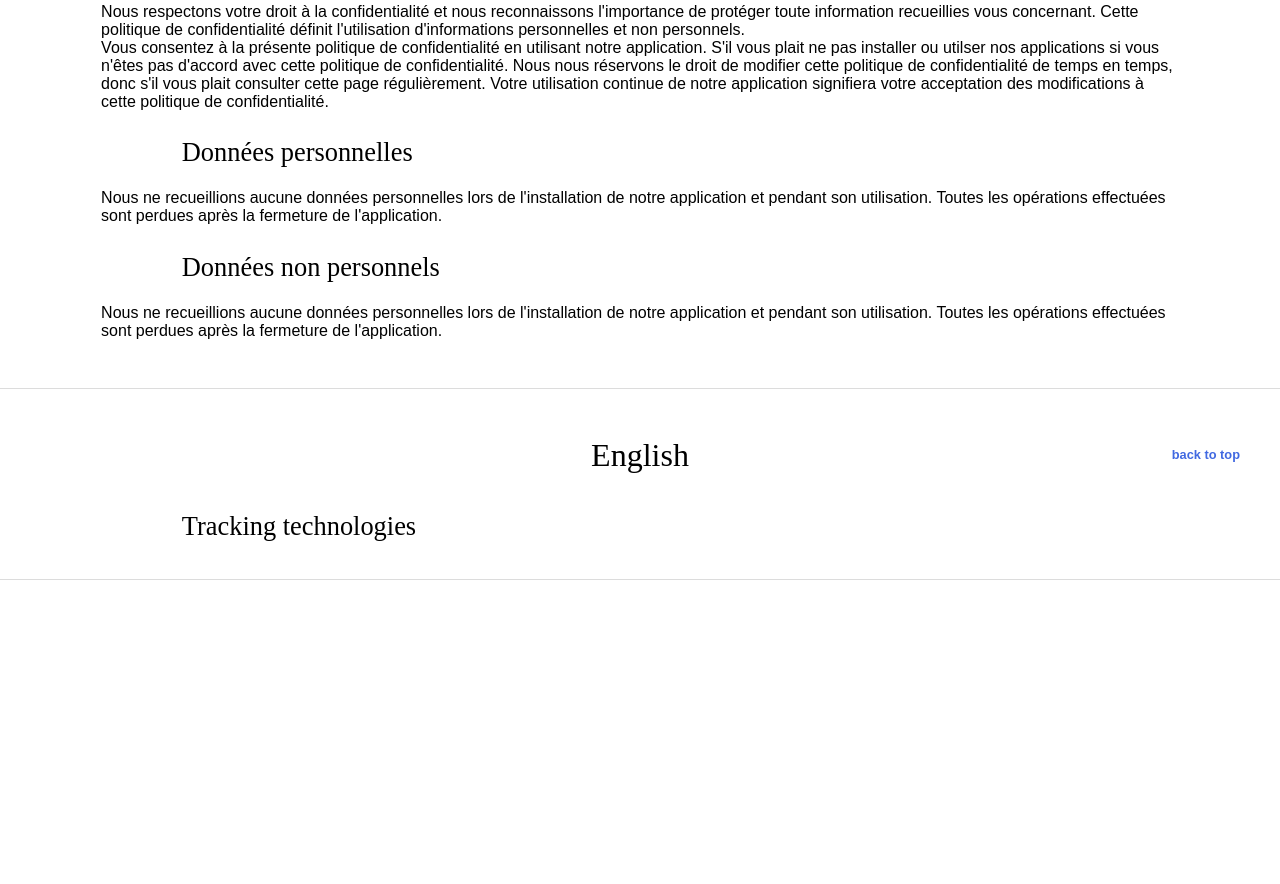
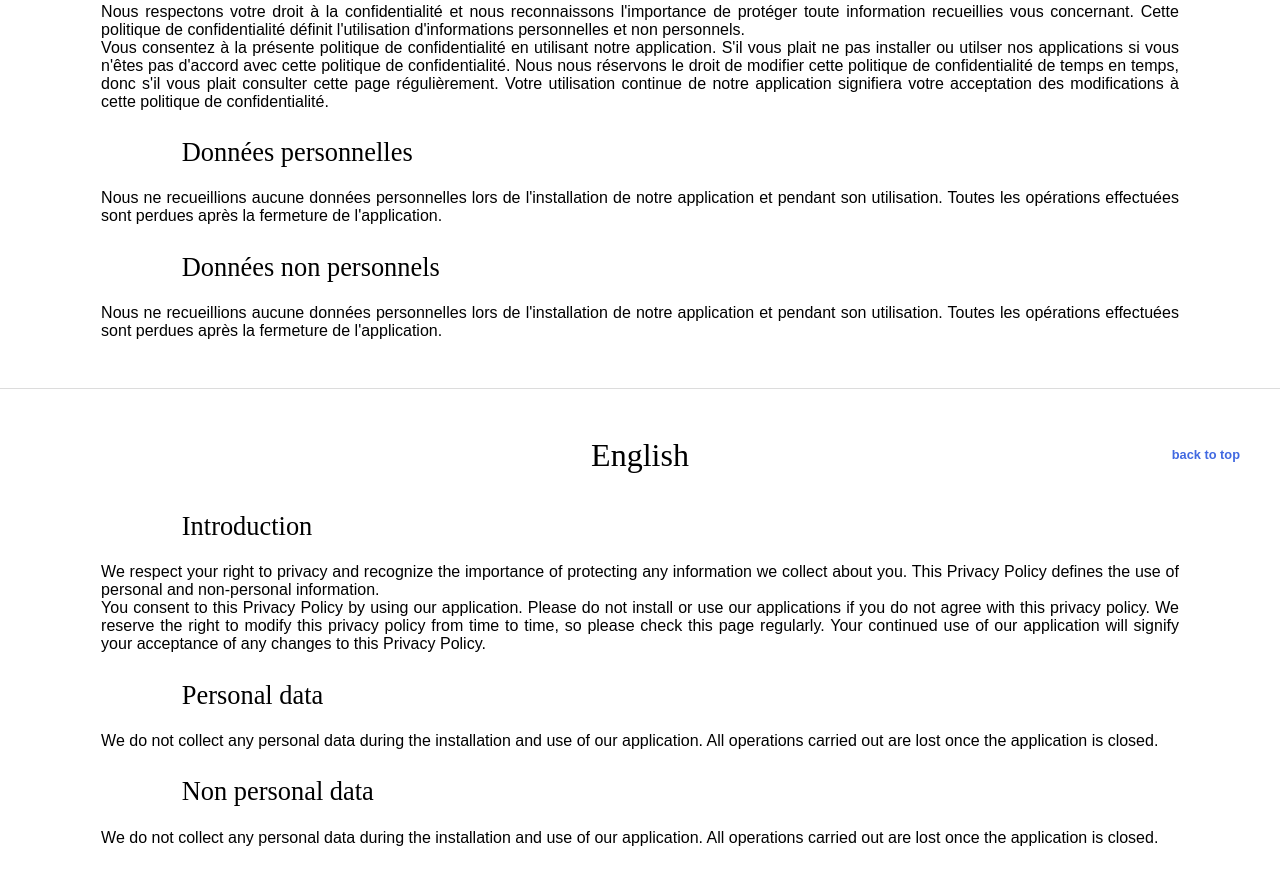
Before and after one commit to enguela/calculator.github.io, a plain HTML site: page index.html in a window 1280 px wide. Shown: the part 390-1274 px from the top of the page. Before the commit the page ends 986 px from the top, so only its background shows below. Drawn offline with Linux system fonts and the light colour scheme.

Commit message:
Add files via upload

```diff
--- a/index.html
+++ b/index.html
@@ -37,7 +37,11 @@
             </li>
 
             <li><a href="#english">English</a>
-                <ul><li><a href="#collection_tracking">Tracking technologies</a></li></ul>
+                <ul>
+                    <li><a href="#misc_introduction_en">Introduction</a></li>
+                    <li><a href="#misc_personal_en">Personal data</a></li>
+                    <li><a href="#misc_non_personal_en">Non personal data</a></li>
+                </ul>
             </li>
 
      <!--
@@ -82,28 +86,17 @@
 
             <h2 id="misc_children">Introduction</h2>
             <p>
-                Nous respectons votre droit à la confidentialité et nous reconnaissons l'importance
-                de protéger toute information recueillies vous concernant. Cette politique de confidentialité
-                définit l'utilisation d'informations personnelles et non personnels.
+                Nous respectons votre droit à la confidentialité et nous reconnaissons l'importance de protéger toute information recueillies vous concernant. Cette politique de confidentialité définit l'utilisation d'informations personnelles et non personnels.
                 </br>
-                Vous consentez à la présente politique de confidentialité en utilisant notre application.
-                S'il vous plait ne pas installer ou utilser nos applications si vous n'êtes pas d'accord
-                avec cette politique de confidentialité. Nous nous réservons le droit de modifier cette
-                politique de confidentialité de temps en temps, donc s'il vous plait consulter cette page
-                régulièrement. Votre utilisation continue de notre application signifiera votre acceptation
-                des modifications à cette politique de confidentialité.
+                Vous consentez à la présente politique de confidentialité en utilisant notre application. S'il vous plait ne pas installer ou utilser nos applications si vous n'êtes pas d'accord avec cette politique de confidentialité. Nous nous réservons le droit de modifier cette politique de confidentialité de temps en temps, donc s'il vous plait consulter cette page régulièrement. Votre utilisation continue de notre application signifiera votre acceptation des modifications à cette politique de confidentialité.
             </p>
             <h2 id="misc_personal">Données personnelles</h2>
             <p>
-                Nous ne recueillions aucune données personnelles lors de l'installation de notre application
-                et pendant son utilisation. Toutes les opérations effectuées sont perdues après la fermeture
-                de l'application.
+                Nous ne recueillions aucune données personnelles lors de l'installation de notre application et pendant son utilisation. Toutes les opérations effectuées sont perdues après la fermeture de l'application.
             </p>
             <h2 id="misc_non_personal">Données non personnels</h2>
             <p>
-                Nous ne recueillions aucune données personnelles lors de l'installation de notre application
-                et pendant son utilisation. Toutes les opérations effectuées sont perdues après la fermeture
-                de l'application.
+                Nous ne recueillions aucune données personnelles lors de l'installation de notre application et pendant son utilisation. Toutes les opérations effectuées sont perdues après la fermeture de l'application.
             </p>
         </section>
 
@@ -113,7 +106,20 @@
 
             <h1 id="english">English</h1>
 
-            <h2 id="collection_tracking">Tracking technologies</h2>
+            <h2 id="misc_children_en">Introduction</h2>
+            <p>
+                We respect your right to privacy and recognize the importance of protecting any information we collect about you. This Privacy Policy defines the use of personal and non-personal information.
+                </br>
+                You consent to this Privacy Policy by using our application. Please do not install or use our applications if you do not agree with this privacy policy. We reserve the right to modify this privacy policy from time to time, so please check this page regularly. Your continued use of our application will signify your acceptance of any changes to this Privacy Policy.
+            </p>
+            <h2 id="misc_personal_en">Personal data</h2>
+            <p>
+                We do not collect any personal data during the installation and use of our application. All operations carried out are lost once the application is closed.
+            </p>
+            <h2 id="misc_non_personal_en">Non personal data</h2>
+            <p>
+                We do not collect any personal data during the installation and use of our application. All operations carried out are lost once the application is closed.
+            </p>
 
         </section>
 
--- a/style.css
+++ b/style.css
@@ -288,7 +288,7 @@ body{
    }
 
   nav h1 {
-    display: none;*//* (display off-page?) */
+    display: none;/* (display off-page?) */
    }
 
   nav ul {
@@ -330,3 +330,8 @@ body{
    }
 
   }
+
+  p
+  {
+      text-align: justify;
+  }
```
